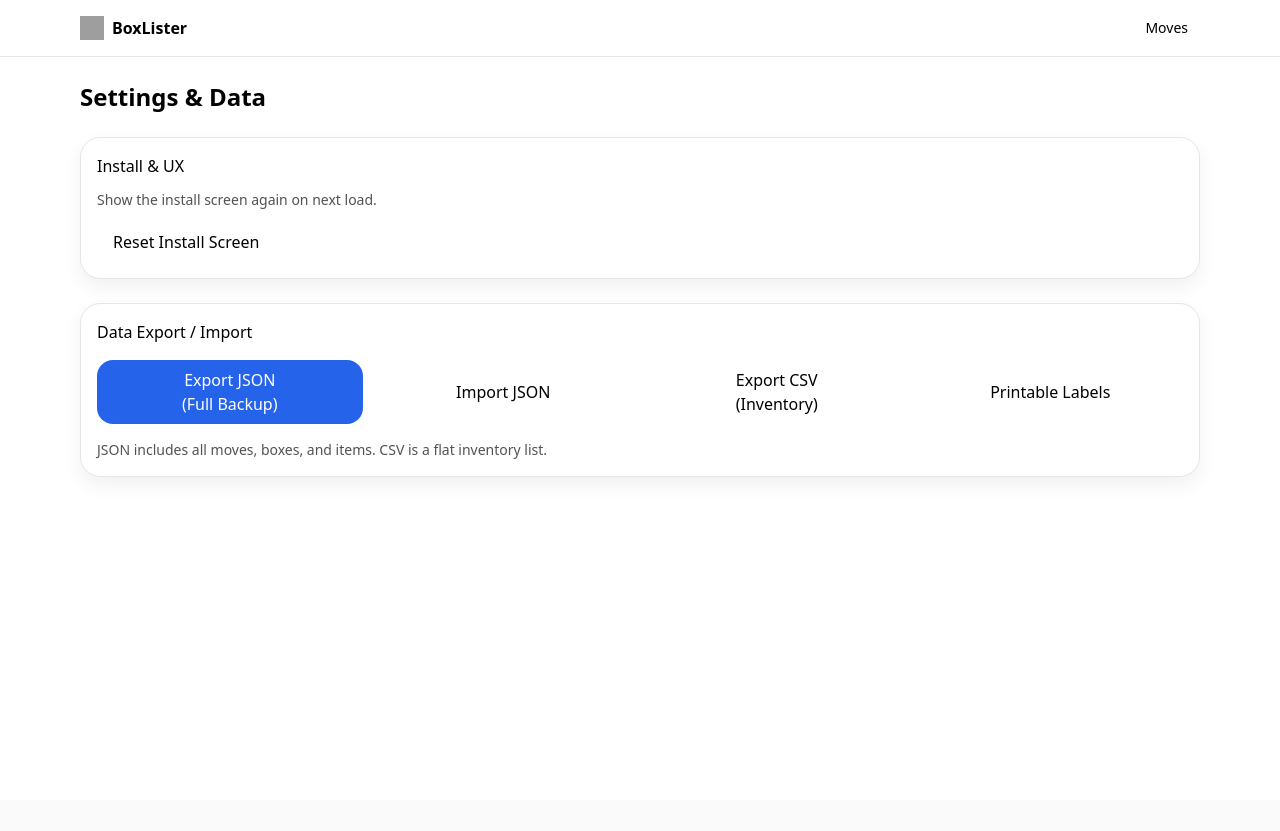
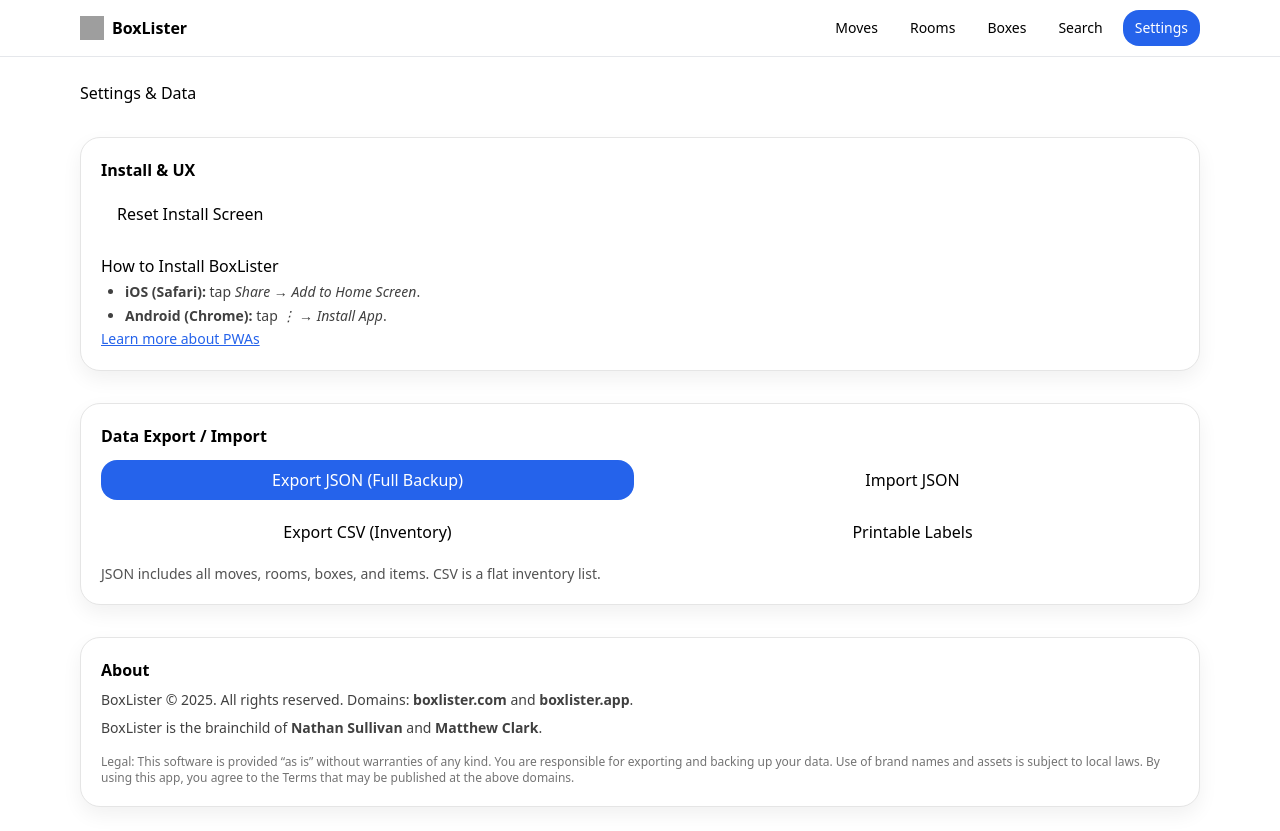
Before and after one commit to digiprofits/boxlisttest, a React (Vite) app: page /moves/1/settings in a window 1280 px wide. Before the commit the page ends 800 px from the top, so only its background shows below. Built offline with nearby package versions, Linux system fonts and the light colour scheme; grey boxes are pictures that could not be loaded.

Commit message:
Update Settings.tsx

```diff
--- a/src/routes/Settings.tsx
+++ b/src/routes/Settings.tsx
@@ -1,129 +1,97 @@
-import { useEffect, useState } from 'react';
-import { useNavigate, useParams } from 'react-router-dom';
-import { exportJSON, importJSON, listMoves, listBoxes, listItemsInBox } from '@/store';
+import { useEffect } from 'react';
+import { useParams } from 'react-router-dom';
+import { exportJSON, importJSON, useUI } from '@/store';
 import { itemsToCSV } from '@/utils/csv';
 import { download } from '@/utils/download';
 
 export default function Settings() {
-  const nav = useNavigate();
   const { moveId } = useParams();
+  const { setCurrentMove } = useUI();
 
-  const [moves, setMoves] = useState<any[]>([]);
-  const [boxes, setBoxes] = useState<any[]>([]);
-  const [items, setItems] = useState<any[]>([]);
+  useEffect(() => { if (moveId) setCurrentMove(moveId); }, [moveId]);
 
-  useEffect(() => {
-    (async () => {
-      const mv = await listMoves();
-      setMoves(mv);
-
-      const allBoxes: any[] = [];
-      const allItems: any[] = [];
-      for (const m of mv) {
-        const bx = await listBoxes(m.id);
-        allBoxes.push(...bx);
-        for (const b of bx) {
-          const it = await listItemsInBox(b.id);
-          allItems.push(...it);
-        }
-      }
-      setBoxes(allBoxes);
-      setItems(allItems);
-    })();
-  }, []);
-
-  async function doExportJSON() {
-    const data = await exportJSON();
-    download('boxlister-backup.json', JSON.stringify(data, null, 2));
+  async function handleExportJSON() {
+    const s = await exportJSON();
+    download('boxlister-backup.json', s, 'application/json');
   }
 
-  function handleImportJSON(e: React.ChangeEvent<HTMLInputElement>) {
-    const file = e.target.files?.[0];
-    if (!file) return;
-    const reader = new FileReader();
-    reader.onload = async () => {
-      try {
-        await importJSON(JSON.parse(String(reader.result)));
-        alert('Import complete. Reload to see changes.');
-      } catch (err) {
-        alert('Import failed: ' + (err as Error).message);
-      }
-    };
-    reader.readAsText(file);
-  }
-
-  function doExportCSV() {
-    const csv = itemsToCSV(moves, boxes, items);
+  async function handleExportCSV() {
+    const csv = await itemsToCSV(moveId!);
     download('boxlister-inventory.csv', csv, 'text/csv');
   }
 
-  // --- New: reset the install screen/banner memory flags ---
-  function resetInstallHints() {
-    // Full-screen Install Gate
-    localStorage.removeItem('boxlister.installGate.dismissed');
-    // Older inline/banner helpers (safe to clear even if unused)
-    localStorage.removeItem('boxlister.install.dismissed');
-    alert('Install screen has been reset. Reload the page to see it again.');
+  async function handleImportJSON() {
+    const inp = document.createElement('input');
+    inp.type = 'file';
+    inp.accept = '.json,application/json';
+    inp.onchange = async () => {
+      const file = inp.files?.[0];
+      if (!file) return;
+      const text = await file.text();
+      const res = await importJSON(text, { mode: 'merge' });
+      if (!res.ok) alert('Import failed');
+      else alert('Import complete');
+    };
+    inp.click();
   }
 
   return (
-    <div className="space-y-6">
-      <h1 className="text-xl sm:text-2xl font-bold">Settings &amp; Data</h1>
+    <div className="space-y-8">
+      <h1 className="h1">Settings &amp; Data</h1>
 
-      {/* Install & UX */}
-      <div className="card p-4 space-y-3">
-        <div className="font-medium">Install &amp; UX</div>
-        <p className="text-sm text-neutral-600">
-          Show the install screen again on next load.
+      <section className="card p-5 space-y-3">
+        <h2 className="font-semibold">Install &amp; UX</h2>
+        <button
+          className="btn btn-ghost"
+          onClick={() => {
+            localStorage.removeItem('install-dismissed');
+            alert('Install screen will be shown again on next load.');
+          }}
+        >
+          Reset Install Screen
+        </button>
+
+        <div className="pt-2">
+          <h3 className="font-medium mb-1">How to Install BoxLister</h3>
+          <ul className="list-disc pl-6 space-y-1 text-sm text-neutral-700">
+            <li><span className="font-semibold">iOS (Safari):</span> tap <em>Share</em> → <em>Add to Home Screen</em>.</li>
+            <li><span className="font-semibold">Android (Chrome):</span> tap <em>⋮</em> → <em>Install App</em>.</li>
+          </ul>
+          <a
+            href="https://web.dev/learn/pwa"
+            target="_blank"
+            rel="noreferrer"
+            className="text-blue-600 underline text-sm"
+          >
+            Learn more about PWAs
+          </a>
+        </div>
+      </section>
+
+      <section className="card p-5 space-y-3">
+        <h2 className="font-semibold">Data Export / Import</h2>
+        <div className="grid sm:grid-cols-2 gap-3">
+          <button className="btn btn-primary" onClick={handleExportJSON}>Export JSON (Full Backup)</button>
+          <button className="btn btn-ghost" onClick={handleImportJSON}>Import JSON</button>
+          <button className="btn btn-ghost" onClick={handleExportCSV}>Export CSV (Inventory)</button>
+          <a className="btn btn-ghost" href={`/moves/${moveId}/labels`}>Printable Labels</a>
+        </div>
+        <p className="text-sm text-neutral-600">JSON includes all moves, rooms, boxes, and items. CSV is a flat inventory list.</p>
+      </section>
+
+      <section className="card p-5 space-y-2">
+        <h2 className="font-semibold">About</h2>
+        <p className="text-sm text-neutral-700">
+          BoxLister © {new Date().getFullYear()}. All rights reserved. Domains: <strong>boxlister.com</strong> and <strong>boxlister.app</strong>.
         </p>
-        <div className="flex gap-2">
-          <button className="btn btn-ghost" onClick={resetInstallHints}>
-            Reset Install Screen
-          </button>
-        </div>
-      </div>
-
-      {/* Data Export / Import */}
-      <div className="card p-4 space-y-4">
-        <div className="font-medium">Data Export / Import</div>
-
-        <div className="grid grid-cols-2 sm:grid-cols-4 gap-2">
-          <button className="btn btn-primary w-full" onClick={doExportJSON}>
-            Export JSON
-            <br className="hidden sm:block" />
-            (Full Backup)
-          </button>
-
-          <label className="btn btn-ghost w-full cursor-pointer text-center">
-            Import JSON
-            <input
-              type="file"
-              className="hidden"
-              accept="application/json"
-              onChange={handleImportJSON}
-            />
-          </label>
-
-          <button className="btn btn-ghost w-full" onClick={doExportCSV}>
-            Export CSV
-            <br className="hidden sm:block" />
-            (Inventory)
-          </button>
-
-          <button
-            className="btn btn-ghost w-full disabled:opacity-50"
-            onClick={() => nav(`/moves/${moveId}/labels`)}
-            disabled={!moveId}
-            title={!moveId ? 'Create/select a move first' : undefined}
-          >
-            Printable Labels
-          </button>
-        </div>
-
-        <p className="text-sm text-neutral-600">
-          JSON includes all moves, boxes, and items. CSV is a flat inventory list.
+        <p className="text-sm text-neutral-700">
+          BoxLister is the brainchild of <strong>Nathan Sullivan</strong> and <strong>Matthew Clark</strong>.
         </p>
-      </div>
+        <p className="text-xs text-neutral-500 pt-2">
+          Legal: This software is provided “as is” without warranties of any kind. You are responsible for exporting and backing up your data.
+          Use of brand names and assets is subject to local laws. By using this app, you agree to the Terms that may be published at the above domains.
+        </p>
+      </section>
     </div>
   );
 }
```
